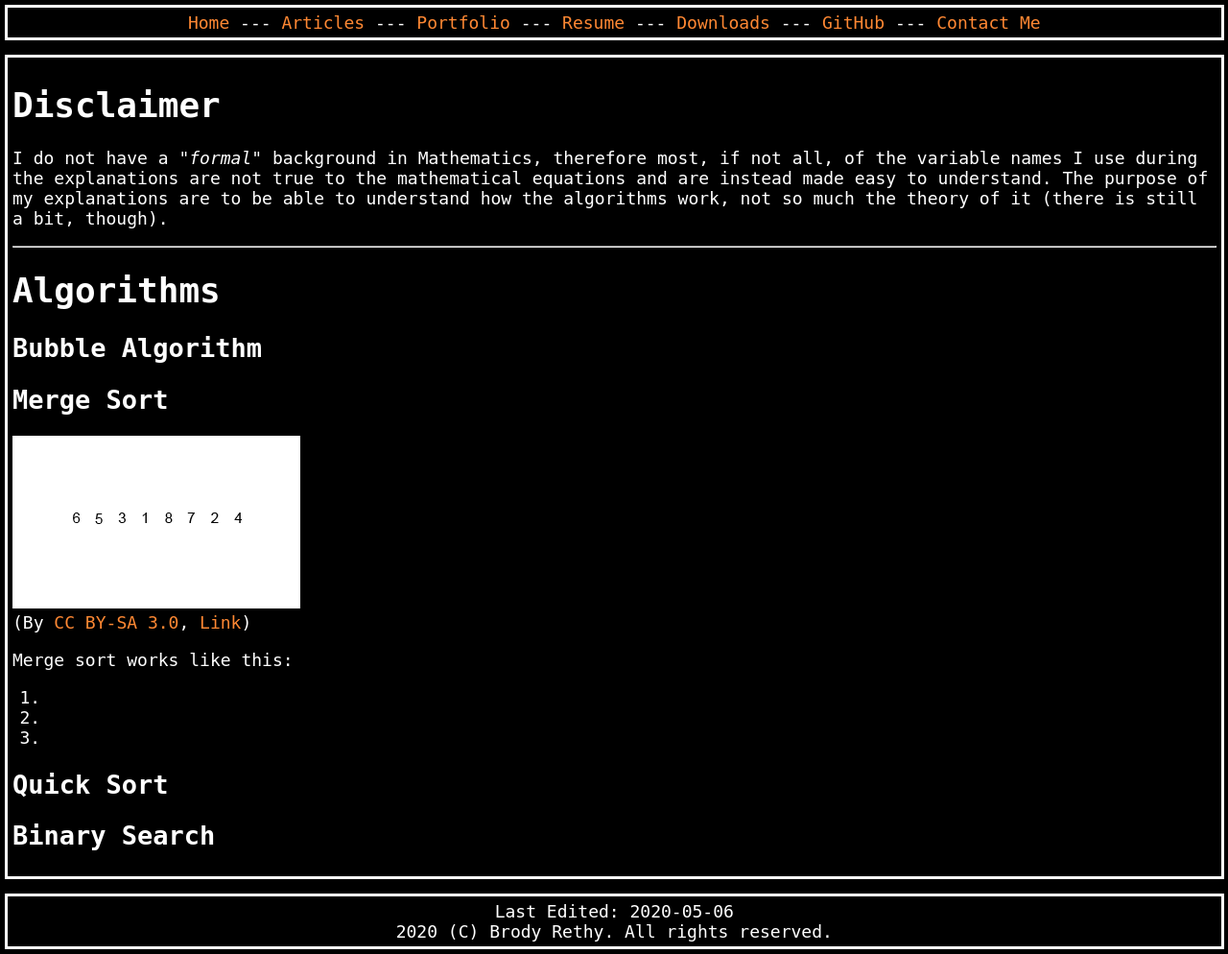
After one commit to rethyxyz/rethy.xyz, a PHP site: page /article_pages/algorithms.html in a window 1280 px wide. The commit adds this page. Shown: the whole page at 96% size. Run offline with PHP 8.4, Linux system fonts and the light colour scheme.

Commit message:
ichanges

```diff
--- /dev/null
+++ b/article_pages/algorithms.html
@@ -0,0 +1,65 @@
+<!DOCTYPE html>
+<html>
+	<head>
+		<meta charset="utf-8">
+		<meta name="viewport" content="width=device-width,initial-scale=1">
+		<link rel="stylesheet" type="text/css" href="..\style.css">
+		<link rel="icon" href="../files/shroom0.jpg">
+		<title>Algorithms - Brody Rethy</title>
+	</head>
+
+	<body>
+		<div class="menu">
+			<a href="../index.html">Home</a>
+            ---
+			<a href="../articles.html">Articles</a>
+            ---
+			<a href="../portfolio.html">Portfolio</a>
+            ---
+			<a href="../resume.html">Resume</a>
+            ---
+			<a href="../downloads.html">Downloads</a>
+            ---
+			<a href="https://github.com/brodyrethy/">GitHub</a>
+            ---
+            <a href="../contact_me.html">Contact Me</a><br>
+		</div>
+
+        <br>
+
+		<div class="main">
+            <h1>Disclaimer</h1>
+            <p>
+            I do not have a <i>"formal"</i> background in Mathematics, therefore most, if not all, of the variable names I use during the explanations are not true to the mathematical equations and are instead made easy to understand.
+            The purpose of my explanations are to be able to understand how the algorithms work, not so much the theory of it (there is still a bit, though).
+            </p>
+            <hr>
+            <h1>Algorithms</h1>
+                <h2>Bubble Algorithm</h2>
+                <h2>Merge Sort</h2>
+                <p>
+                    <a href="../files/merge_sort.gif"><img src="../files/merge_sort.gif"></a>
+                    <br>
+                    (By <a href="https://commons.wikimedia.org/w/index.php?title=User:Swfung8&action=edit&redlink=1" class="new" title="User:Swfung8 (page does not exist)"&gt;Swfung8</a&gt; - <span class="int-own-work" lang="en"&gt;Own work</span&gt;, <a href="https://creativecommons.org/licenses/by-sa/3.0" title="Creative Commons Attribution-Share Alike 3.0">CC BY-SA 3.0</a>, <a href="https://commons.wikimedia.org/w/index.php?curid=14961648">Link</a>)
+                </p>
+                <p>
+                    Merge sort works like this:
+                    <ol>
+                        <li></li>
+                        <li></li>
+                        <li></li>
+                    </ol>
+                </p>
+                <h2>Quick Sort</h2>
+                <h2>Binary Search</h2>
+		</div>
+
+        <br>
+
+        <div class="footer">
+            Last Edited: 2020-05-06
+            <br>
+            2020 (C) Brody Rethy. All rights reserved.
+        </div>
+	</body>
+</html>
--- a/downloads.html
+++ b/downloads.html
@@ -12,6 +12,8 @@
 		<div class="menu">
 			<a href="index.html">Home</a> --- <a href="articles.html">Articles</a> --- <a href="portfolio.html">Portfolio</a> --- <a href="resume.html">Resume</a> --- <a href="downloads.html">Downloads</a> --- <a href="https://github.com/brodyrethy/">GitHub</a> --- <a href="contact_me.html">Contact Me</a>
 		</div>
+
+        <br>
 
 		<div class="main">
 			<h1>Downloads</h1>
--- a/index.html
+++ b/index.html
@@ -12,6 +12,8 @@
 		<div class="menu">
             <a href="index.html">Home</a> --- <a href="articles.html">Articles</a> --- <a href="portfolio.html">Portfolio</a> --- <a href="resume.html">Resume</a> --- <a href="downloads.html">Downloads</a> --- <a href="https://github.com/brodyrethy/">GitHub</a> --- <a href="contact_me.html">Contact Me</a>
 		</div>
+
+        <br>
 
 		<div class="main">
 			<h1>Home</h1>
--- a/portfolio.html
+++ b/portfolio.html
@@ -12,6 +12,8 @@
 		<div class="menu">
 			<a href="index.html">Home</a> --- <a href="articles.html">Articles</a> --- <a href="portfolio.html">Portfolio</a> --- <a href="resume.html">Resume</a> --- <a href="downloads.html">Downloads</a> --- <a href="https://github.com/brodyrethy/">GitHub</a> --- <a href="contact_me.html">Contact Me</a>
 		</div>
+
+        <br>
 
 		<div class="main">
 			<h1>Summary</h1>
--- a/style.css
+++ b/style.css
@@ -2,7 +2,7 @@ body {
 	height: 100%;
 	width: 99%;
 	font-size: 18px;
-	font-family: Times;
+	font-family: Monospace;
 	color: #FFFFFF;
 	background-color: #000000;
 }
@@ -13,6 +13,7 @@ a {
 }
 
 .footer {
+    padding: 5px;
 	height: 100%;
 	width: 99%;
 	float: bottom;
@@ -22,6 +23,7 @@ a {
 }
 
 .menu {
+    padding: 5px;
 	height: 100%;
 	width: 99%;
 	float: top;
@@ -32,6 +34,7 @@ a {
 
 .main {
     outline: 3px solid #FFFFFF;
+    padding: 5px;
 	height: 100%;
 	width: 99%;
 	float: bottom;
```
Also changed, not shown: articlePages/installingAndConfiguringMuttToWorkWithMicrosoftOutlook.html (deleted, +0 -37 lines), articlePages/latexsetup.html (deleted, +0 -38 lines), articles.html (+6 -8 lines), files/merge_sort.gif (added).
